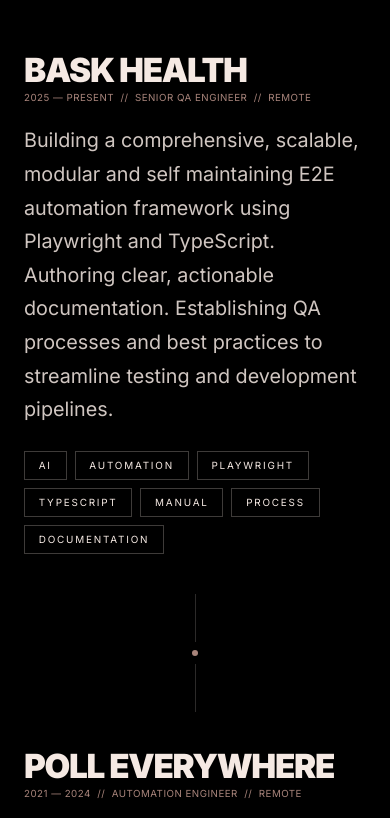
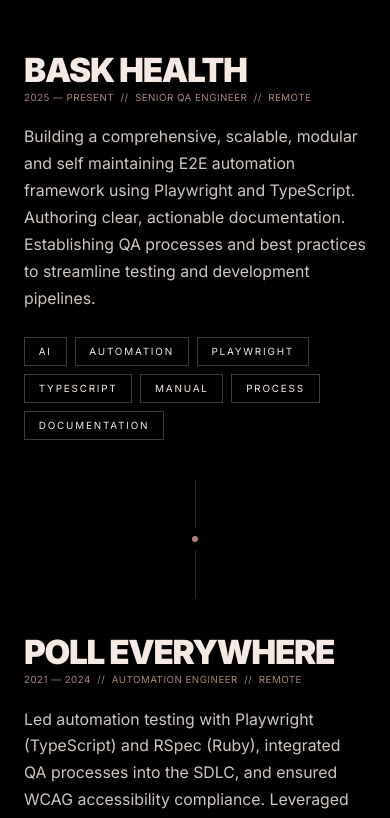
Before and after one commit to rhrimon/rhrimon.github.io, a Next.js app: page / in a window 390 px wide. Shown: the part 1760-2578 px from the top of the page. Built offline with nearby package versions, Linux system fonts and the light colour scheme.

Commit message:
text improvements

```diff
--- a/src/app/globals.css
+++ b/src/app/globals.css
@@ -637,7 +637,10 @@
     padding: 0.38rem 0.86rem !important;
   }
   .values-body p {
-    font-size: 1.3rem !important;
+    font-size: 1.04rem !important;
+  }
+  .work-blurb {
+    font-size: 0.99rem !important;
   }
   .timeline-rail .line {
     height: 3rem;
--- a/src/components/WorkSection.tsx
+++ b/src/components/WorkSection.tsx
@@ -69,6 +69,7 @@
                   {r.dates} &nbsp;//&nbsp; {r.role} &nbsp;//&nbsp; {r.location}
                 </p>
                 <p
+                  className="work-blurb"
                   style={{
                     fontSize: '1.235rem',
                     lineHeight: 1.7,
```
